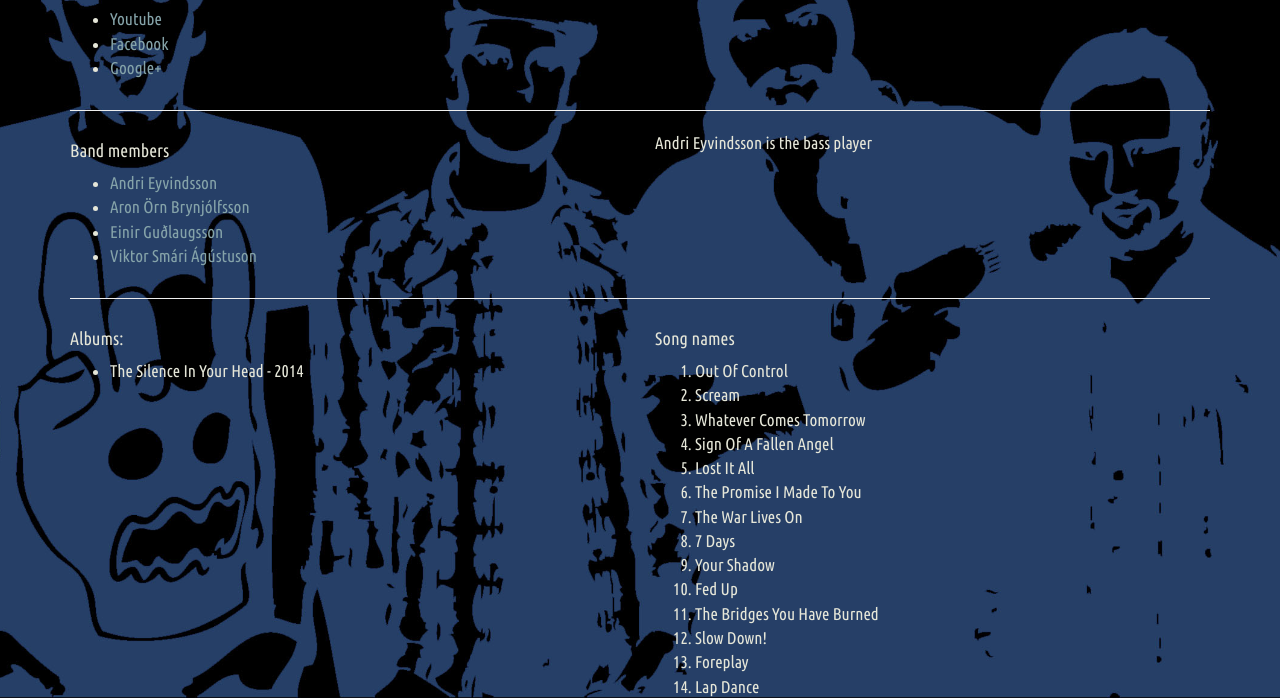
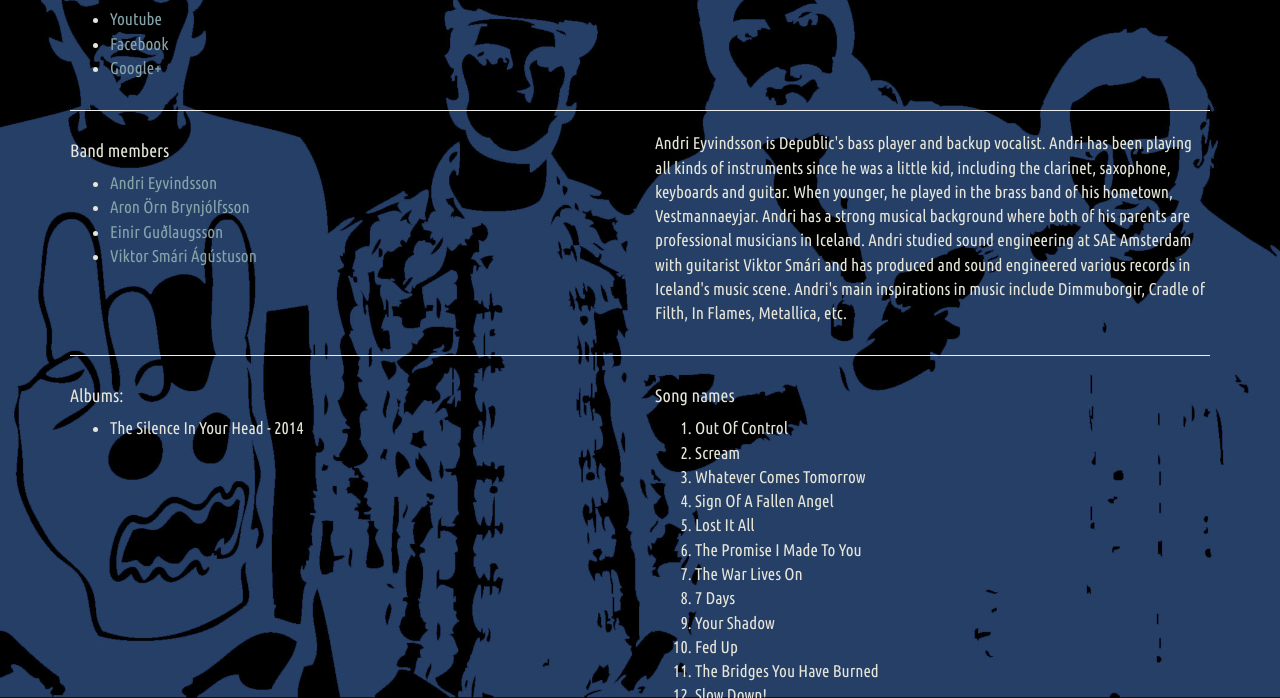
Before and after one commit to Depublic/depublic.github.io, a website: page index.html at #/andri in a window 1280 px wide. Shown: the part 102-800 px from the top of the page. Drawn offline with Linux system fonts and the light colour scheme.

Commit message:
Update andri.tpl.html

```diff
--- a/templates/andri.tpl.html
+++ b/templates/andri.tpl.html
@@ -1 +1,7 @@
-<p>{{members[0].name}} is the bass player</p>
+<p>{{members[0].name}} is Depublic's bass player and backup vocalist. Andri has been playing all kinds of instruments
+  since he was a little kid, including the clarinet, saxophone, keyboards and guitar. When younger, he played in the brass
+  band of his hometown, Vestmannaeyjar. Andri has a strong musical background where both of his parents are professional
+  musicians in Iceland. Andri studied sound engineering at SAE Amsterdam with guitarist Viktor Smári and has produced and
+  sound engineered various records in Iceland's music scene. Andri's main inspirations in music include Dimmuborgir, Cradle
+  of Filth, In Flames, Metallica, etc.
+</p>
```
